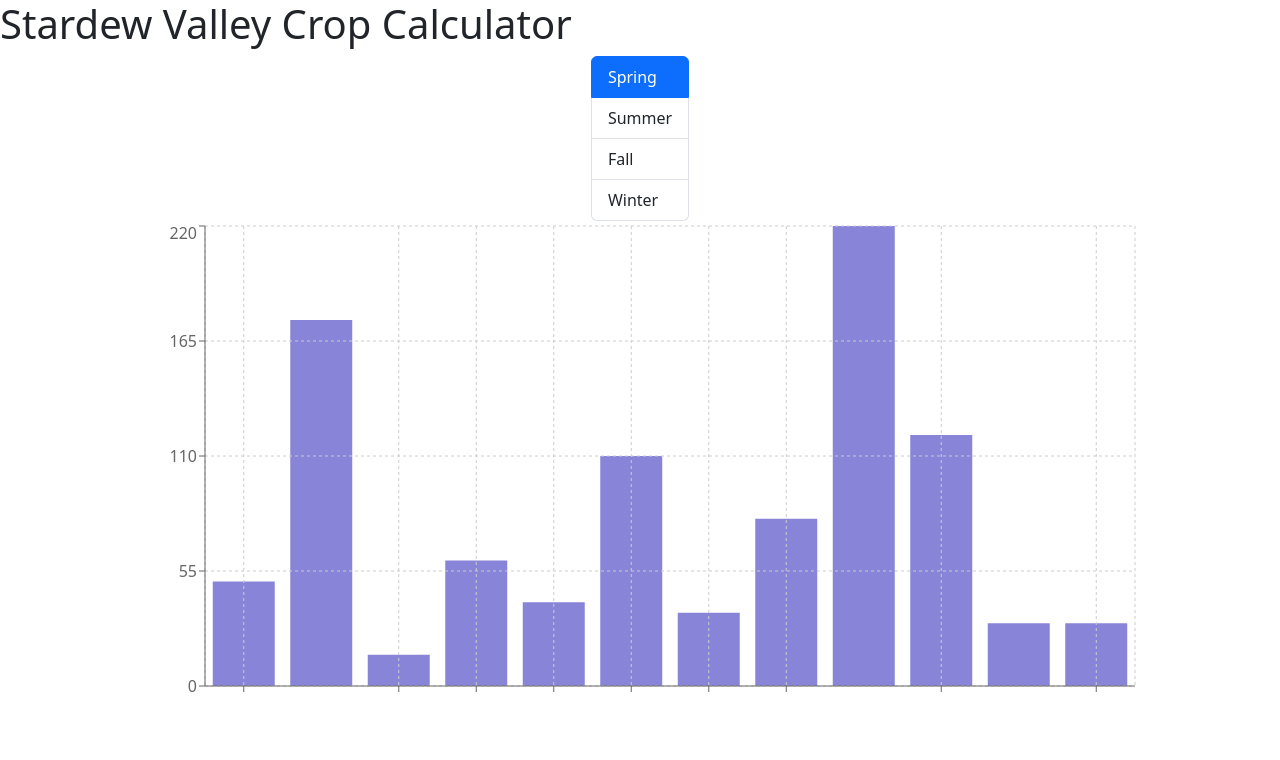
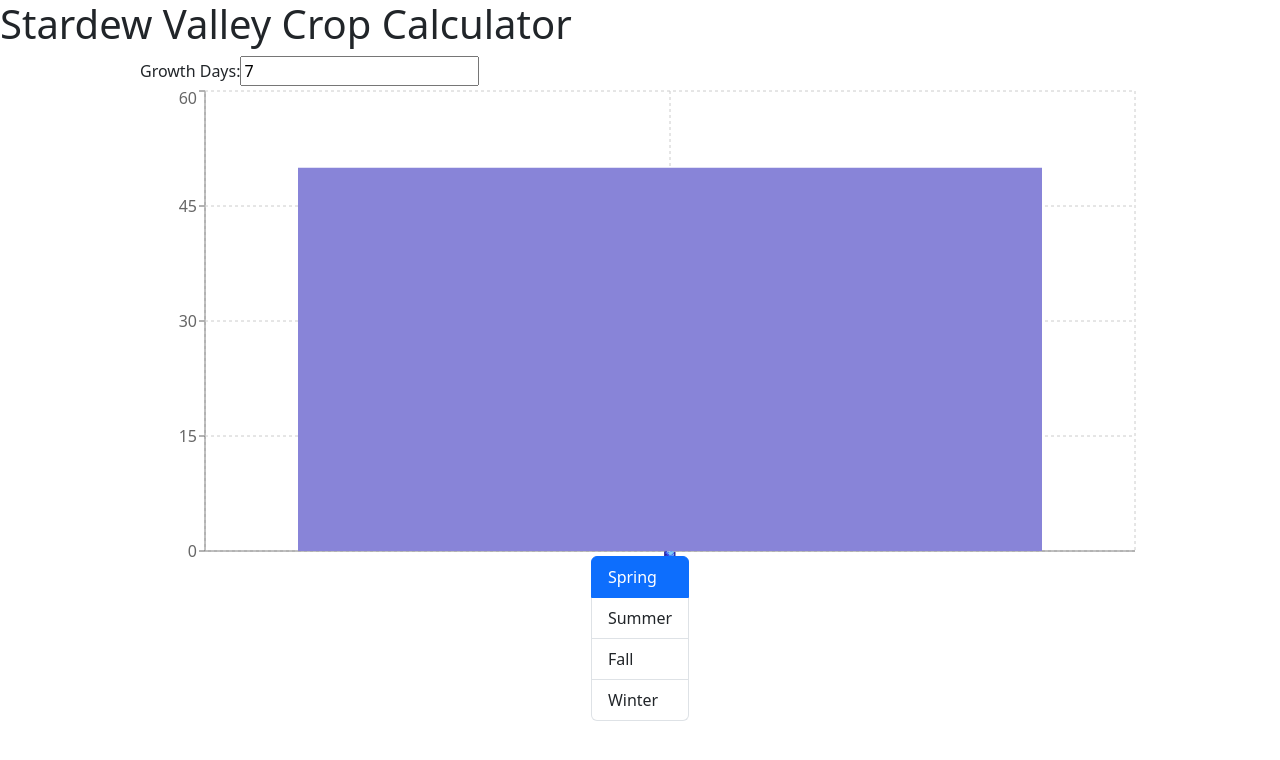
Before and after one commit to hakshi/StardewCrops, a React (Vite) app: page / in a window 1280 px wide. Shown: the top 760 px of the page. Built offline with nearby package versions, Linux system fonts and the light colour scheme.

Commit message:
Added a function to calculate daily profit

```diff
--- a/src/components/Calculator.tsx
+++ b/src/components/Calculator.tsx
@@ -13,14 +13,14 @@
 
   return (
     <div style={styles.container}>
+      <div style={styles.cropsChart}>
+        <CropsChart selectedSeason={selectedSeason} />
+      </div>
       <div style={styles.seasonPicker}>
         <SeasonPickerTest
           defaultSeason={selectedSeason}
           onSeasonChange={handleSeasonChange}
         />
-      </div>
-      <div style={styles.cropsChart}>
-        <CropsChart selectedSeason={selectedSeason} />
       </div>
     </div>
   );
--- a/src/components/CropsChart.tsx
+++ b/src/components/CropsChart.tsx
@@ -1,5 +1,5 @@
 import { useState, useEffect } from "react";
-import crops2DArray from "../assets/Crops";
+import crops2DArray from "../assets/CropsTest";
 import {
   BarChart,
   Bar,
@@ -15,7 +15,7 @@
   selectedSeason: number;
 }
 
-// Interface for useStae call for setLoadedIcons function
+// Interface for useState call for setLoadedIcons function
 interface LoadedIcons {
   [key: string]: string;
 }
@@ -25,6 +25,7 @@
 function CropsChart({ selectedSeason }: Props) {
   const [loadedIcons, setLoadedIcons] = useState<LoadedIcons>({});
   const dataForCurrentSeason = crops2DArray[selectedSeason];
+  const [growthDays, setGrowthDays] = useState(7);
 
   useEffect(() => {
     // Function to preload all images
@@ -64,13 +65,29 @@
 
   return (
     <div style={styles.container}>
+      <label>
+        Growth Days:
+        <input
+          type="number"
+          value={growthDays}
+          onChange={(e) => setGrowthDays(parseInt(e.target.value))}
+        />
+      </label>
       <ResponsiveContainer width="100%" height="100%">
-        <BarChart width={1000} height={500} data={dataForCurrentSeason}>
-          <Bar dataKey="baseSell" fill="#8884d8" />
-          <CartesianGrid strokeDasharray="3 3" />
+        <BarChart width={1000} height={800} data={dataForCurrentSeason}>
           <XAxis dataKey="name" tick={<CustomTick />} />
           <YAxis />
-          <Tooltip />
+          <Tooltip
+            formatter={(value: number) => `$${value.toFixed(2)}`}
+            labelFormatter={(name: string) => `Crop: ${name}`}
+          />
+          <CartesianGrid strokeDasharray="3 3" />
+          <Bar
+            dataKey={(crop) =>
+              (crop.baseSell / (crop.initialGrow + crop.regrow)) * growthDays
+            }
+            fill="#8884d8"
+          />
         </BarChart>
       </ResponsiveContainer>
     </div>
```
